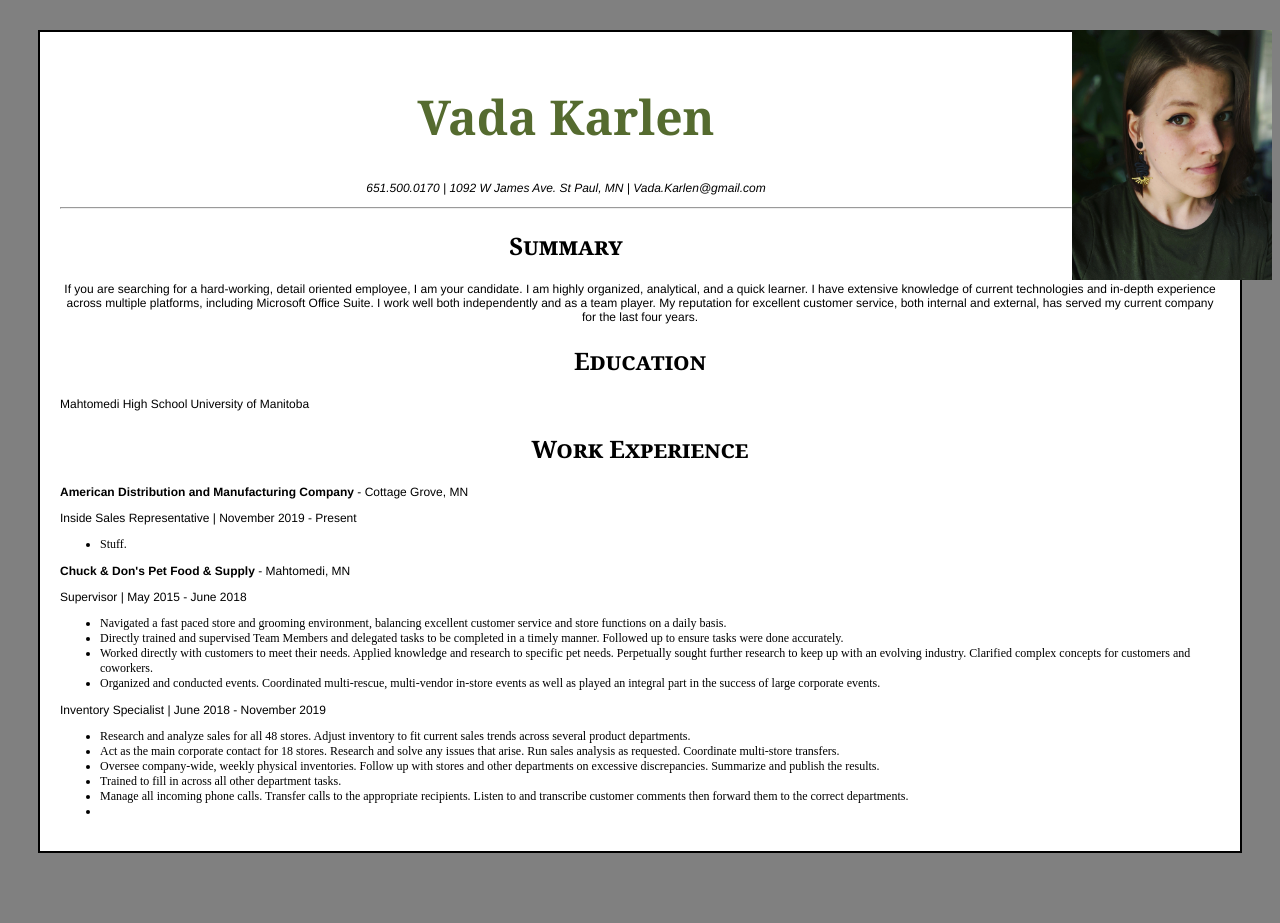
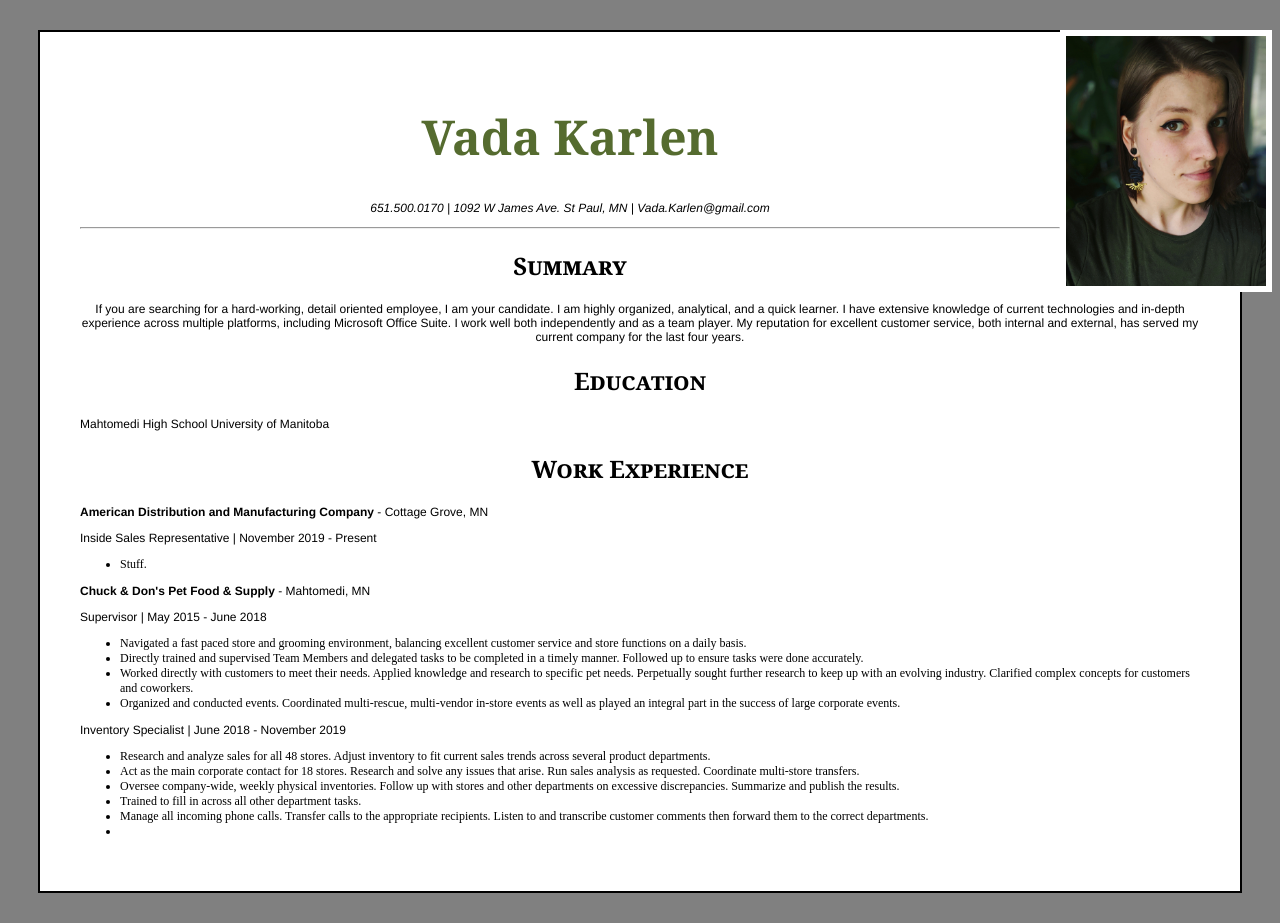
Before and after one commit to vkarlen/vkarlen.github.io, a plain HTML site: page index.html in a window 1280 px wide. Before the commit the page ends 883 px from the top, so only its background shows below. Drawn offline with Linux system fonts and the light colour scheme.

Commit message:
Update style.css

```diff
--- a/style.css
+++ b/style.css
@@ -4,7 +4,7 @@ html {
 }
 
 .body {
-  padding: 20px;
+  padding: 40px;
   margin: 30px;
   border: 2px solid black;
   background-color: white;
@@ -42,5 +42,5 @@ p {
 #pic {
   float: right;
   width: 200px;
-  border; 6px solid white;
+  border: 6px solid white;
 }
```
